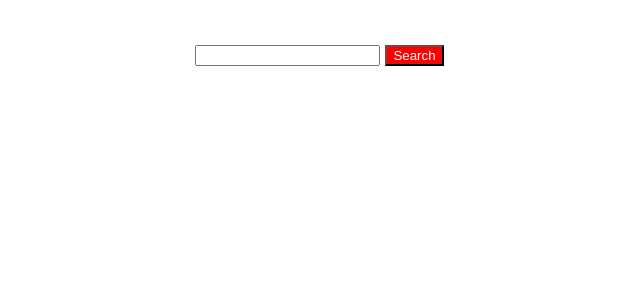
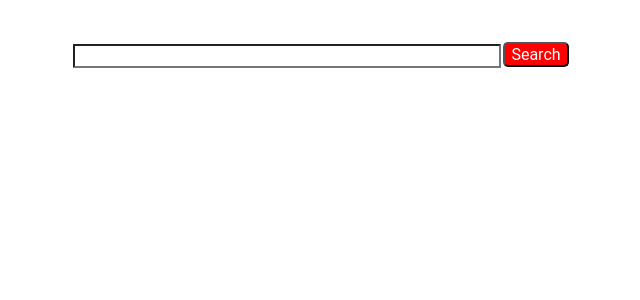
Before and after one commit to MichelBDLC/YoutubeClone, a React (Create React App) app in the folder youtubeclone/: page / in a window 1280 px wide. Shown: the top 300 px of the page, without its empty margins (318-958 px from the left). Built offline with nearby package versions, Linux system fonts and the light colour scheme.

Commit message:
did search css cards

```diff
--- a/youtubeclone/public/index.html
+++ b/youtubeclone/public/index.html
@@ -3,6 +3,7 @@
   <head>
     <meta charset="utf-8" />
     <link rel="icon" href="%PUBLIC_URL%/favicon.ico" />
+    <link href="https://fonts.googleapis.com/icon?family=Material+Icons" rel="stylesheet">
     <meta name="viewport" content="width=device-width, initial-scale=1" />
     <meta name="theme-color" content="#000000" />
     <meta
--- a/youtubeclone/src/App.css
+++ b/youtubeclone/src/App.css
@@ -14,7 +14,7 @@
 }
 
 .App-header {
-  background-color: #282c34;
+  background-color: whitesmoke;
   min-height: 100vh;
   display: flex;
   flex-direction: column;
--- a/youtubeclone/src/Components/SearchBar.css
+++ b/youtubeclone/src/Components/SearchBar.css
@@ -1,5 +1,48 @@
 button {
     Background-color: red;
     Color: white;
-    Margin: 5px;
+    Margin: 2px;
+    font-family:"Roboto","Arial",sans-serif;
+    font-size: 1rem;
+    border-radius: 5px;
+    height: 25px;
+
+
 }
+
+input {
+    width: 420px;
+    height: 18px;
+    border-radius: 1px;
+}
+
+
+
+div .card {
+    display: grid;
+    text-align: center;
+    justify-content: center;
+    grid-gap: 20px;
+    background-color: whitesmoke;
+    margin: 15px auto;
+    padding-top: 40px;
+    padding-left: 20px;
+    padding-right: 20px;
+    padding-bottom: 40px;
+    max-width: 420px;
+    box-shadow: 0 0 10px rgba(0, 0, 0, 0.1);
+    font-family: "Roboto","Arial",sans-serif;
+    font-size: 1.1rem;
+    text-overflow: ellipsis;
+    box-sizing: border-box;
+    border-radius: 20px;
+
+}
+
+div .card img{
+    border-radius: 30px;
+    width: 100%;
+
+
+
+}
--- a/youtubeclone/src/Components/Searchbar.js
+++ b/youtubeclone/src/Components/Searchbar.js
@@ -1,10 +1,7 @@
 import { useState } from "react";
-import "./SearchBar.css"
-
-
+import "./SearchBar.css";
 
 export default function Searchbar(props) {
-
   const [searchInput, setSearchInput] = useState("");
 
   const [theResponse, setTheResponse] = useState([]);
@@ -17,11 +14,14 @@ export default function Searchbar(props) {
   //along the lines
 
   function handlesearchInput(event) {
-
     setSearchInput(event.target.value);
   }
 
-    const apiSearchUrl = `https://youtube.googleapis.com/youtube/v3/search?q=` + searchInput + `&part=snippet&maxResults=10&key=` + apiKey;
+  const apiSearchUrl =
+    `https://youtube.googleapis.com/youtube/v3/search?q=` +
+    searchInput +
+    `&part=snippet&maxResults=10&key=` +
+    apiKey;
 
   //api data here.
   //funtion that intakes user input and fetches info with it
@@ -37,12 +37,11 @@ export default function Searchbar(props) {
     fetch(apiSearchUrl)
       .then((response) => response.json())
       .then((searchInputData) => {
-
         setTheResponse(searchInputData.items);
       })
       .catch((error) => {
         console.log(error);
-        })
+      });
   }
 
   //function that displays search results
@@ -51,15 +50,14 @@ export default function Searchbar(props) {
     // videocards
     <>
       <input type="text" onKeyUp={(event) => handlesearchInput(event)} />
-        <button type="submit" onClick={searchButton} > Search </button>
+      <button type="submit" onClick={searchButton}>
+        {" "}
+        Search{" "}
+      </button>
       <br />
       <br></br>
-        <br></br>
-        <div>
-            {
-            theResponse.map((video) => {
-
-
+      <div className="cards">
+        {theResponse.map((video) => {
           //only showing one result, try doing without useState
 
           let videoId = video.id.videoId;
@@ -72,25 +70,20 @@ export default function Searchbar(props) {
 
           return (
             // videocard
-                    <div id={videoId}>
-                    <br></br>
+            <div id={videoId} className="card">
               <img src={videoThumbnail} />
-                    <br></br>
-                    <br></br>
+
               <strong> {videoTitle} </strong>
               {/* <p> {videoChannelTitle} </p> */}
               {/* <p> {videoDescription} </p> */}
-                    <br></br>
-                    <br></br>
 
             </div>
-                )
+          );
 
           //pass this data to card videos and then individual data to cardvideo
           //finish the code here though, make sure it works then move on to move the data accross components
-            })
-            }
+        })}
       </div>
     </>
-    )
+  );
 }
```
Lines whose indentation alone changed are shown as unchanged.
